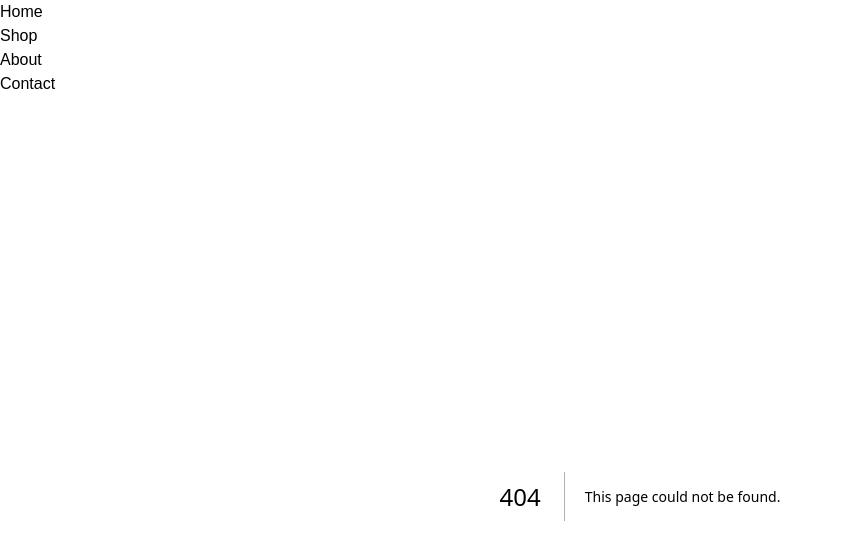
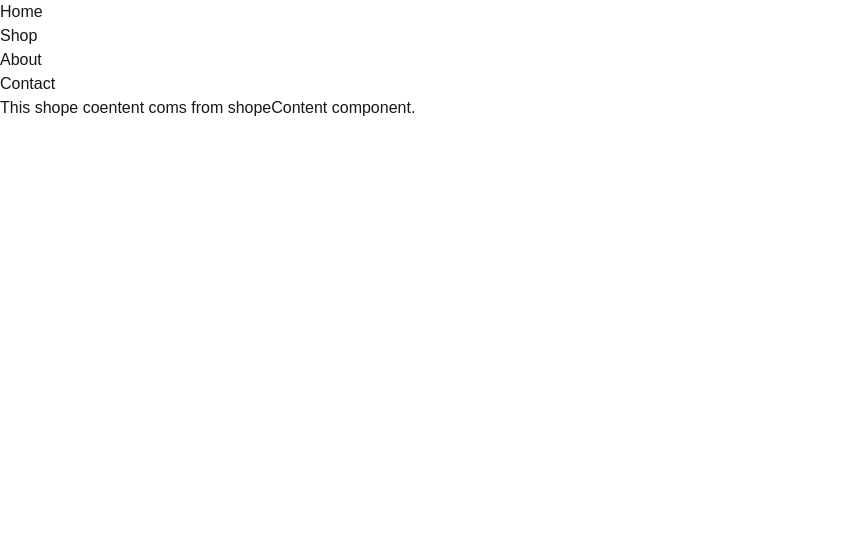
Before and after one commit to shahinexy/Next-js-core-concept-p-1-recape, a Next.js app: page /shope in a window 1280 px wide. Before the commit this address had no page. Shown: the top 560 px of the page, without its empty margins (0-843 px from the left). Built offline with nearby package versions, Linux system fonts and the light colour scheme.

Commit message:
component created

```diff
--- /dev/null
+++ b/src/app/shope/page.jsx
@@ -0,0 +1,12 @@
+import React from 'react';
+import ShopeContent from '../../components/ShopeContent';
+
+const shoepapp = () => {
+    return (
+        <div>
+            <ShopeContent/>
+        </div>
+    );
+};
+
+export default shoepapp;
--- /dev/null
+++ b/src/components/ShopeContent.jsx
@@ -0,0 +1,11 @@
+import React from 'react';
+
+const ShopeContent = () => {
+    return (
+        <div>
+            <h1 className='text-green-400 text-3xl font-semibold'>This shope coentent coms from shopeContent component.</h1>
+        </div>
+    );
+};
+
+export default ShopeContent;
```
Also changed, not shown: src/app/shop/page.jsx (deleted, +0 -11 lines).
